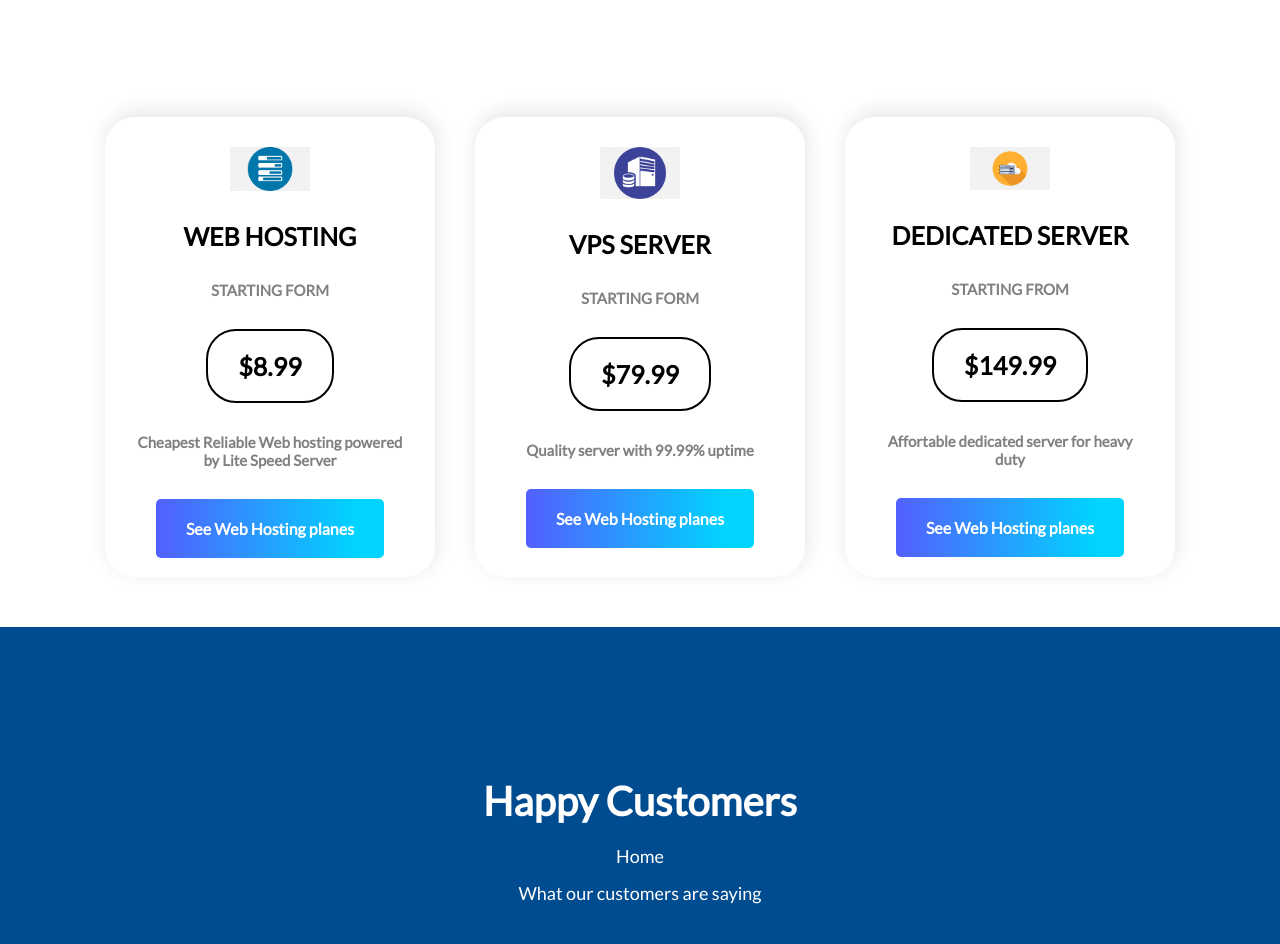
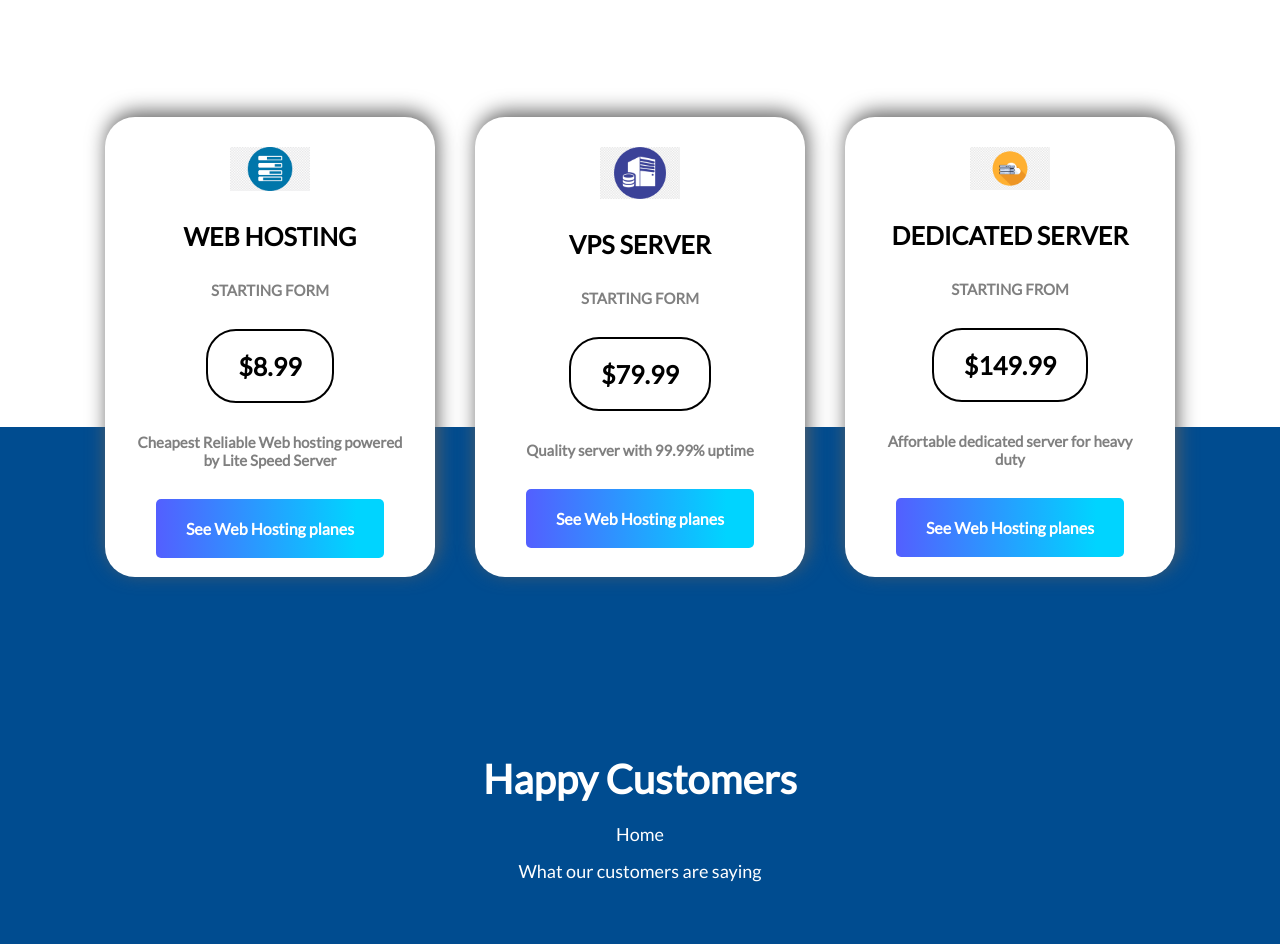
Before and after one commit to alihasandeveloper/Hosting-plan, a plain HTML site: page index.html in a window 1280 px wide. Shown: the part 1528-2472 px from the top of the page. Drawn offline with nearby package versions, Linux system fonts and the light colour scheme.

Commit message:
background fixed

```diff
--- a/style.css
+++ b/style.css
@@ -205,11 +205,13 @@
     align-items: center;
     gap: 30px;
     border-radius: 30px;
-    box-shadow: 2px -5px 20px rgb(230, 229, 229);
+    box-shadow: 2px -5px 20px rgb(97, 97, 97);
+    background-color: #fff;
 }
 
 .hosting-plan img {
     max-width: 80px;
+    width: 100%;
 }
 
 .plan-title {
@@ -253,6 +255,7 @@
     padding-top: 150px;
     background: #004C90;
     padding-bottom: 150px;
+    margin-top: -200px;
 }
 
 .customer-hedding {
@@ -260,6 +263,8 @@
     flex-direction: column;
     gap: 15px;
     align-items: center;
+    align-items: center;
+    margin-top: 178px;
 
 }
 
@@ -276,6 +281,7 @@
     font-size: 18px;
     font-weight: 400;
     text-align: start;
+
 }
 
 .customer-logo {
```
